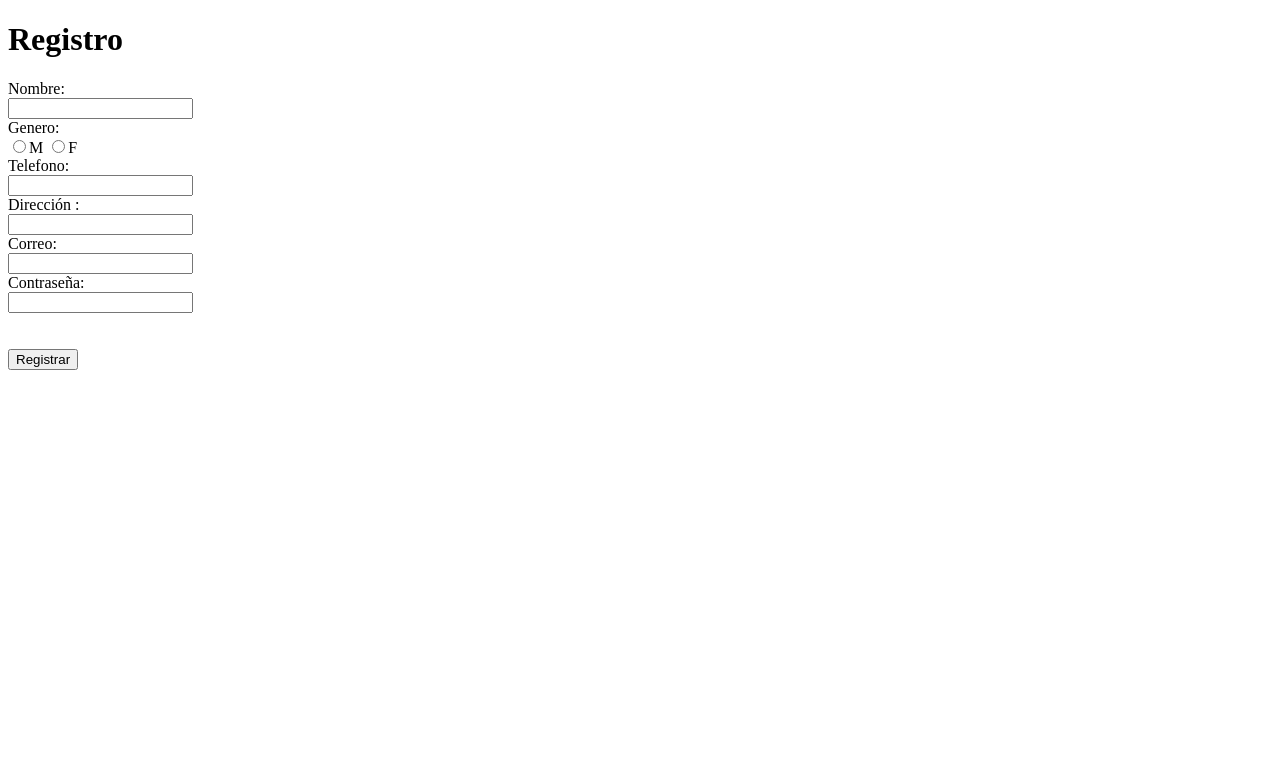
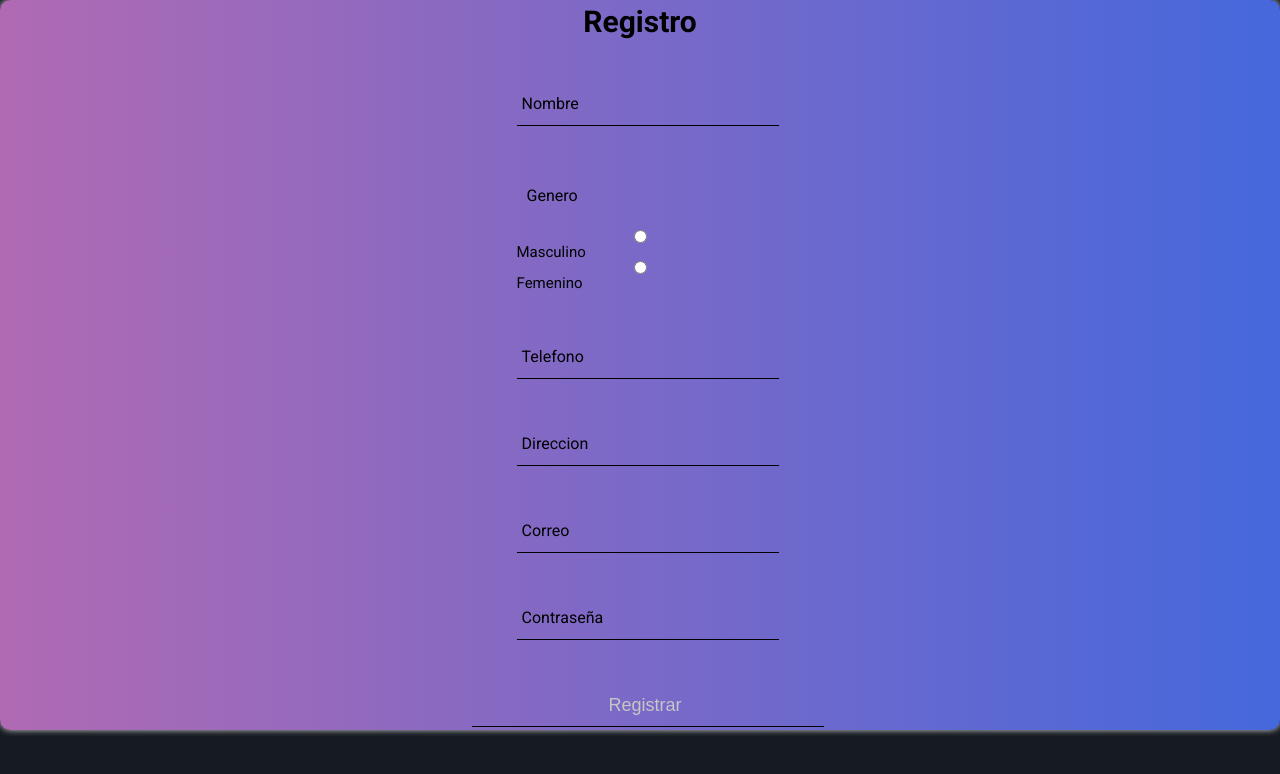
Before and after one commit to DilsaBarrientos/Ciclo3_WebSiteShoes, a plain HTML site: page registro.html in a window 1280 px wide. Drawn offline with Linux system fonts and the light colour scheme.

Commit message:
add styles to register

```diff
--- a/estilos.css
+++ b/estilos.css
@@ -180,3 +180,142 @@ a:hover {
 #menuToggle input:checked ~ ul {
   transform: none;
 }
+
+
+
+
+
+
+/*
+* Styles Register
+*/
+
+:root {
+  --colorTextos: #000000;
+}
+
+*,
+::before,
+::after {
+  margin: 0;
+  padding: 0;
+  box-sizing:content-box;
+}
+
+h1{
+  text-align: center;
+  font-weight: 700;
+}
+
+form{
+  background: #fff;
+  padding: 40px 0;
+  box-shadow: 0 0 6px 0 rgba(255, 255, 255, 0.8);
+  border-radius: 10px;
+  font-family: 'Roboto';
+  background: #4568DC;
+  /* fallback for old browsers */
+  background: -webkit-linear-gradient(to right, #B06AB3, #4568DC);
+  /* Chrome 10-25, Safari 5.1-6 */
+  background: linear-gradient(to right, #B06AB3, #4568DC);
+  /* W3C, IE 10+/ Edge, Firefox 16+, Chrome 26+, Opera 12+, Safari 7+ */
+  height: 650px;
+  display: flex;
+  justify-content: center;
+  align-items: center;
+
+}
+
+.form-registro{
+  width: 50%;
+  margin: auto;
+}
+
+form .grupo{
+  position: relative;
+  margin: 45px ;
+}
+
+input{
+  background: none;
+  color: #c6c6c6;
+  font-size: 18px;
+  padding: 10px 10px 10px 5px;
+  display: block;
+  width: 100%;
+  border: none;
+  border-bottom: 1px solid var(--colorTextos);
+}
+
+input:focus{
+  outline: none;
+  color: #000000;
+}
+
+label{
+  color: var(--colorTextos);
+  font-size: 16px;
+  position: absolute;
+  left: 5px;
+  top: 10px;
+  transition: 0.5s ease all;
+  pointer-events: none;
+}
+
+input:focus~label,
+input:valid~label{
+  top: -14px;
+  font-size: 12px;
+  color: #2196f3;
+}
+
+.barra{
+  position: relative;
+  display: block;
+  width: 100%;
+}
+
+.barra::before{
+  content: "";
+  height: 2px;
+  width: 0%;
+  bottom: 0;
+  position: absolute;
+  background: linear-gradient(to right, #B06AB3, #4568DC);
+  transition: 0.3s ease width;
+  left: 0;
+}
+
+input:focus~.barra::before{
+  width: 100%;
+}
+
+.content-input{
+	position: relative;
+	margin-bottom: 30px;
+	padding:5px 0 5px 5px; /* Damos un padding de 60px para posicionar el elemento <i> en este espacio*/
+	display: block;
+}
+
+/* Estas reglas se aplicarán a todos las elementos i después de cualquier input*/
+.content-input input + i{
+ background: #f0f0f0;
+ border:2px solid rgba(0,0,0,0.2);
+ position: absolute;
+ left: 0;
+ top: 0;
+}
+
+/* Estas reglas se aplicarán a todos los i despues de un input de tipo radio*/
+.content-input input[type=radio] + i{
+ height: 30px;
+ width: 30px;
+ border-radius: 100%;
+ left: 15px;
+}
+
+@media screen and (max-width:500px){
+  form{
+      width: 80%;
+  }
+}
--- a/registro.html
+++ b/registro.html
@@ -2,76 +2,45 @@
 <html lang="en">
 <head>
     <meta charset="UTF-8">
-    <meta http-equiv="X-UA-Compatible" content="IE=edge">
     <meta name="viewport" content="width=device-width, initial-scale=1.0">
-    <title>Document</title>
+    <title>Registro</title>
+    <link rel="stylesheet" href="estilos.css">
+    <link href="https://fonts.googleapis.com/css?family=Roboto:300,400,500,700&display=swap" rel="stylesheet">
 </head>
 <body>
+    <form action="" method="POST" id="form-registro">
+        <div class="form">
+            <h1>Registro</h1>
+            <div class="grupo">
+                <input type="text" name="" id="nombre" required><span class="barra"></span>
+                <label for="">Nombre</label>
+            </div>
+            <div class="grupo">
+                <label for="" class="content-input">Genero</label>
+                    <input type="radio" name="genero" value="1" id="hombre">Masculino
+                    <i></i>
+                    <input type="radio" name="genero" value="2" id="mujer">Femenino
+                    <i></i>
+            </div>
+            <div class="grupo">
+                <input type="telefono" name="" id="telefono" required><span class="barra"></span>
+                <label for="">Telefono</label>
+            </div>
+            <div class="grupo">
+                <input type="direccion" name="" id="direccion" required><span class="barra"></span>
+                <label for="">Direccion</label>
+            </div>
+            <div class="grupo">
+                <input type="correo" name="" id="correo" required><span class="barra"></span>
+                <label for="">Correo</label>
+            </div>
+            <div class="grupo">
+                <input type="contrasena" name="" id="contrasena" required><span class="barra"></span>
+                <label for="">Contraseña</label>
+            </div>
 
-    <!-- preguntas que tengo para el tutor a que tengo
-
-        1_en la etiqueta action y method que deberia ir
-
-        2_en el botom de contraseña nos dicen que los id
-        no deben ir con ñ entonces, por que letra lo reemplazo
-
-        3_dudas en label con radio(a que id le pongo el label de genero)
-
-        4_que pongo de tipos de datos de los imput type ? number en vez tel o pongo text
-    -->
-
-    <h1>Registro</h1>
-
-    <form action="prueba.php" method="POST" id="form-registro">
-
-
-        <label for="nombre">Nombre:</label><br>
-
-
-            <input type="text" name="nombre" id="nombre"><br>
-
-        <label for="hombre">Genero:</label><br>
-
-
-            <input type="radio"name="genero" value="1" id="hombre"><label for="hombre">M</label>
-
-            <input type="radio" name="genero" value="2" id="mujer"><label for="mujer">F</label><br>
-
-
-        <label for="telefono">Telefono:</label><br>
-
-
-            <input type="tel" name="telefono" id="telefono"><br>
-
-
-        <label for="dirrecion">Dirección :</label><br>
-
-
-            <input type="text" name="dirrecion" id="dirreccion"><br>
-
-
-        <label for="correo">Correo:</label><br>
-
-
-            <input type="email" name="correo" id="correo"><br>
-
-
-        <label for="contrasena">Contraseña:</label><br>
-
-
-            <input type="password" name="contrasena" id="contrasena"><br>
-
-
-        <br><br>
-
-
-
-        <input type="submit"  id="btn-submit-form" value="Registrar">
-
-
+            <input type="submit"  id="btn-submit-form" value="Registrar">
+        </div>
     </form>
-
-
-
 </body>
 </html>
```
